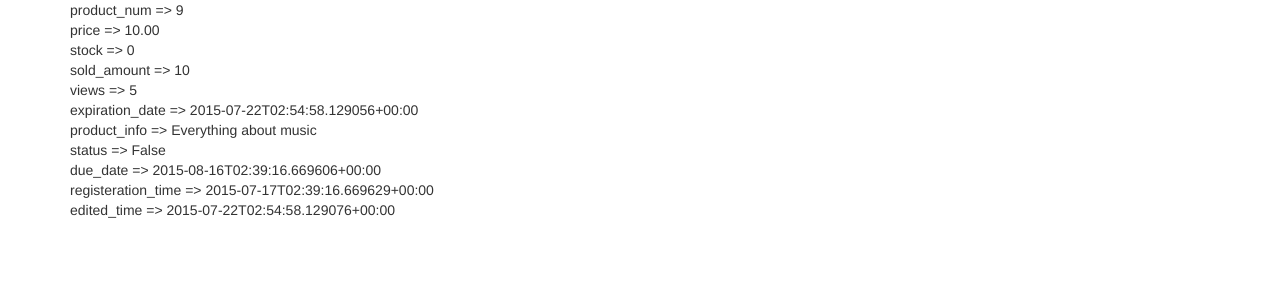
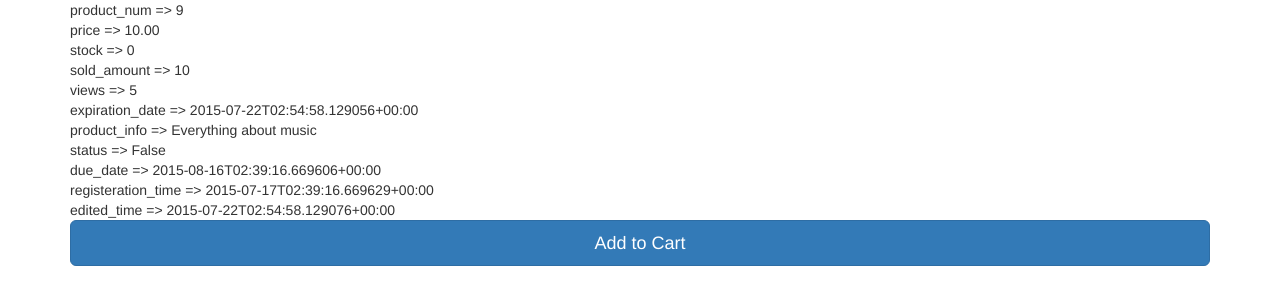
Before and after one commit to SuperShinyEyes/FaKe, a Django app: page /rango/product/3/ in a window 1280 px wide. Shown: the part 132-437 px from the top of the page. Run offline with Django 3.2, Linux system fonts and the light colour scheme; a user stored in the database is signed in; data comes from the database, SQL or seed files in the repository; both versions use the stored data as it was after the commit; some libraries are stand-ins or nearby versions.

Commit message:
my_cart.html created.

```diff
--- a/rango/models.py
+++ b/rango/models.py
@@ -108,6 +108,7 @@ class Goods(models.Model):
   due_date = models.DateTimeField(default=get_deadline)
   registeration_time = models.DateTimeField(default=timezone.now, editable=False)
   edited_time = models.DateTimeField(blank=True, null=True)
+  #cart = models.ForeignKey(Cart, null=True)
 
   def update_edited_time(self):
     self.edited_time = timezone.now()
@@ -149,15 +150,21 @@ class Goods(models.Model):
     )
     ordering = ('price',)
 
+class Donkey(models.Model):
+  pass
+
+class Cart(models.Model):
+  user = models.OneToOneField(User)
+  products = models.ManyToManyField(Goods)
+
 class Orders(models.Model):
   pass
 
 class Order(models.Model):
-  member = models.ForeignKey(Member)
-  product = models.ForeignKey(Goods)
+  member = models.ForeignKey(Member, null=True)
+  product = models.ForeignKey(Goods, null=True)
   amount = models.IntegerField(default=1)
-  orders = models.ForeignKey(Orders)
-
+  orders = models.ForeignKey(Orders, null=True)
   purchased_date = models.DateTimeField(default=timezone.now, null=False)
 
   def get_total_price(self):
--- a/rango/urls.py
+++ b/rango/urls.py
@@ -19,6 +19,7 @@ urlpatterns = [
   url(r'^listing/(?P<page>[0-9]+)/$', views.listing, name='listing'),
   url(r'^my_orders/$', views.my_orders, name='my_orders'),
   url(r'^product/(?P<product_id>[0-9]+)/$', views.product, name='product'),
+  url(r'^my_cart/$', views.my_cart, name='my_cart'),
   #url(r'^goto/$', views.track_url, name='goto'),
   #url(r'^message/$', views.message, name='message'),
   #url(r'^my_settings/$', views.my_settings, name='my_settings'),
--- a/rango/views.py
+++ b/rango/views.py
@@ -15,12 +15,27 @@ from django.contrib.contenttypes.models import ContentType
 def is_seller(user_cls):
   return user_cls == '1'
 
+def add_product_to_cart(product, cart):
+  if product not in cart.products.all():
+    cart.products.add(product)
+    cart.save()
+
+
 @login_required
 def product(request, product_id):
   p = get_object_or_404(Goods, pk=product_id)
+  user = request.user
+  print 'user found'
   if request.method == 'GET':
     p.views += 1
     p.save()
+  elif request.method == 'POST' and user.user_permissions.filter(codename='can_order').exists():
+
+    cart = Cart.objects.get_or_create(user=user)[0]
+    print 'cart found'
+    add_product_to_cart(p, cart)
+    return HttpResponseRedirect(reverse('rango:my_cart'))
+
   context = {'product':p}
   return render(request, 'rango/product.html', context)
 
@@ -207,6 +222,20 @@ def update_user_groups_permission(user, member):
 
 def is_buyer(user):
   return user.groups.filter(name='buyer').exists()
+
+@login_required
+@user_passes_test(is_buyer)
+def my_cart(request):
+  user = request.user
+  cart = Cart.objects.get(user=user)
+  products = cart.products.all()
+
+  sum = 0
+  for p in products:
+    sum += p.price
+
+  context = {'products':products, 'sum':sum}
+  return render(request, 'rango/my_cart.html', context)
 
 @login_required
 @user_passes_test(is_buyer)
--- a/templates/rango/base_post_login.html
+++ b/templates/rango/base_post_login.html
@@ -62,6 +62,7 @@
                   <li><a href="{% url 'rango:my_settings'%}">My settings</a></li>
 
                   {% if perms.rango.can_order %}
+                  <li><a href="{% url 'rango:my_cart' %}">My Cart</a></li>
                   <li><a href="{% url 'rango:my_orders' %}">My Order</a></li>
                   {% elif perms.rango.can_sell %}
                   <li><a href="#">My products</a></li>
--- a/templates/rango/product.html
+++ b/templates/rango/product.html
@@ -9,4 +9,11 @@
     {% endif %}
   {% endfor %}
 
+{% if perms.rango.can_order %}
+<form class="" method="post">
+  {% csrf_token %}
+  <button class="btn btn-lg btn-primary btn-block" type="submit">Add to Cart</button>
+</form>
+{% endif %}
+
 {% endblock %}
```
Also changed, not shown: templates/rango/login.html (+11 -1 lines), templates/rango/my_cart.html (added, +32 -0 lines), db.sqlite3, rango/migrations/0015_auto_20150723_0758.py (added), rango/migrations/0016_auto_20150723_0813.py (added), rango/migrations/0017_auto_20150723_0822.py (added), rango/migrations/0018_auto_20150723_0824.py (added), rango/migrations/0019_auto_20150723_0826.py (added), rango/migrations/0020_auto_20150723_0836.py (added), rango/migrations/0021_remove_cart_donkey.py (added), rango/migrations/0022_auto_20150723_0915.py (added), rango/migrations/0023_auto_20150723_0923.py (added).
